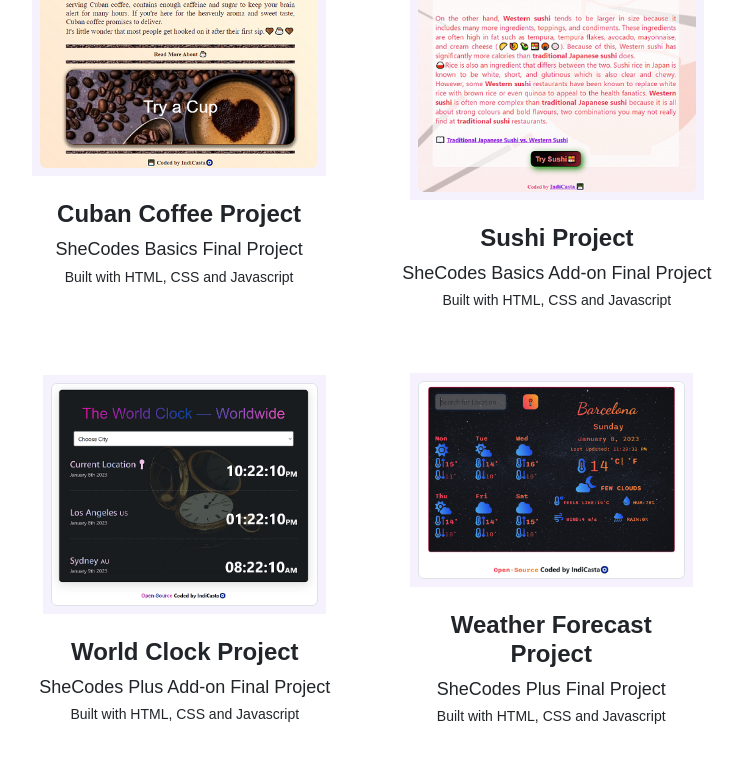
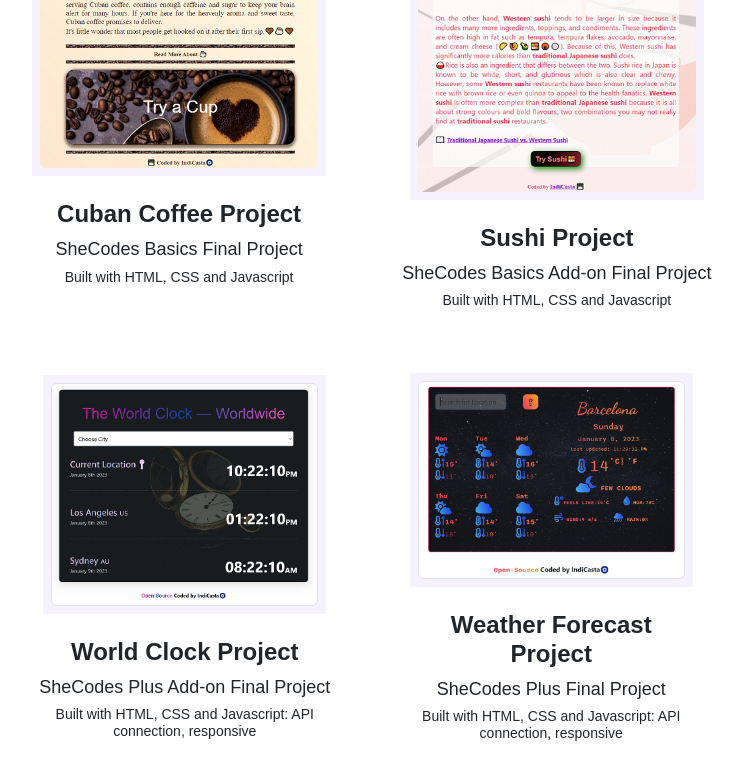
Before and after one commit to indicasta/IndiCasta, a plain HTML site: page work.html in a window 1280 px wide. Shown: the part 851-1629 px from the top of the page, without its empty margins (272-1015 px from the left). Drawn offline with nearby package versions, Linux system fonts and the light colour scheme; a web font is replaced by a local one.

Commit message:
adding some text to work.html

```diff
--- a/work.html
+++ b/work.html
@@ -141,7 +141,9 @@
             <div class="text-center mt-4">
               <h3 class="fw-bold">World Clock Project</h3>
               <h4>SheCodes Plus Add-on Final Project</h4>
-              <h5>Built with HTML, CSS and Javascript</h5>
+              <h5>
+                Built with HTML, CSS and Javascript: API connection, responsive
+              </h5>
             </div>
           </div>
           <div class="col-md-5 align-self-center">
@@ -156,7 +158,9 @@
             <div class="text-center mt-4">
               <h3 class="fw-bold">Weather Forecast Project</h3>
               <h4>SheCodes Plus Final Project</h4>
-              <h5>Built with HTML, CSS and Javascript</h5>
+              <h5>
+                Built with HTML, CSS and Javascript: API connection, responsive
+              </h5>
             </div>
           </div>
         </div>
```
